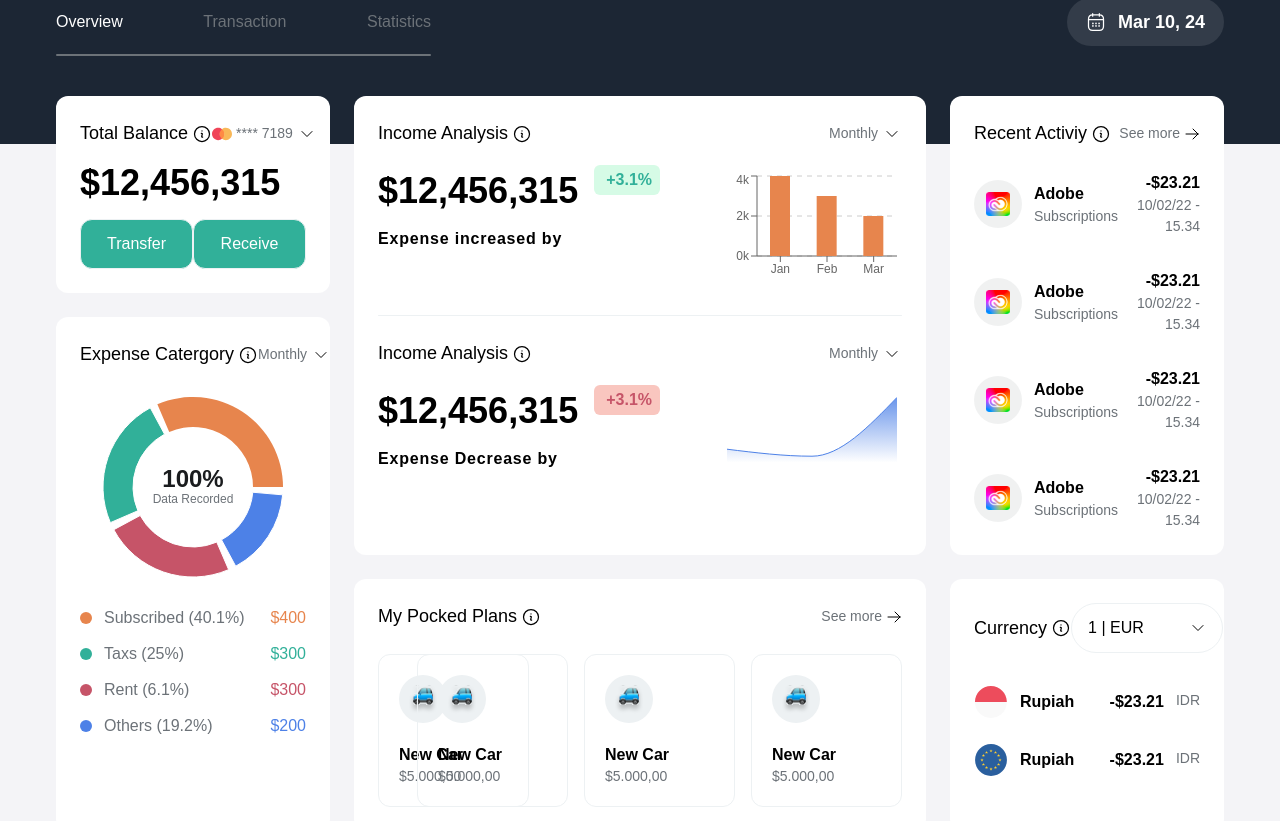
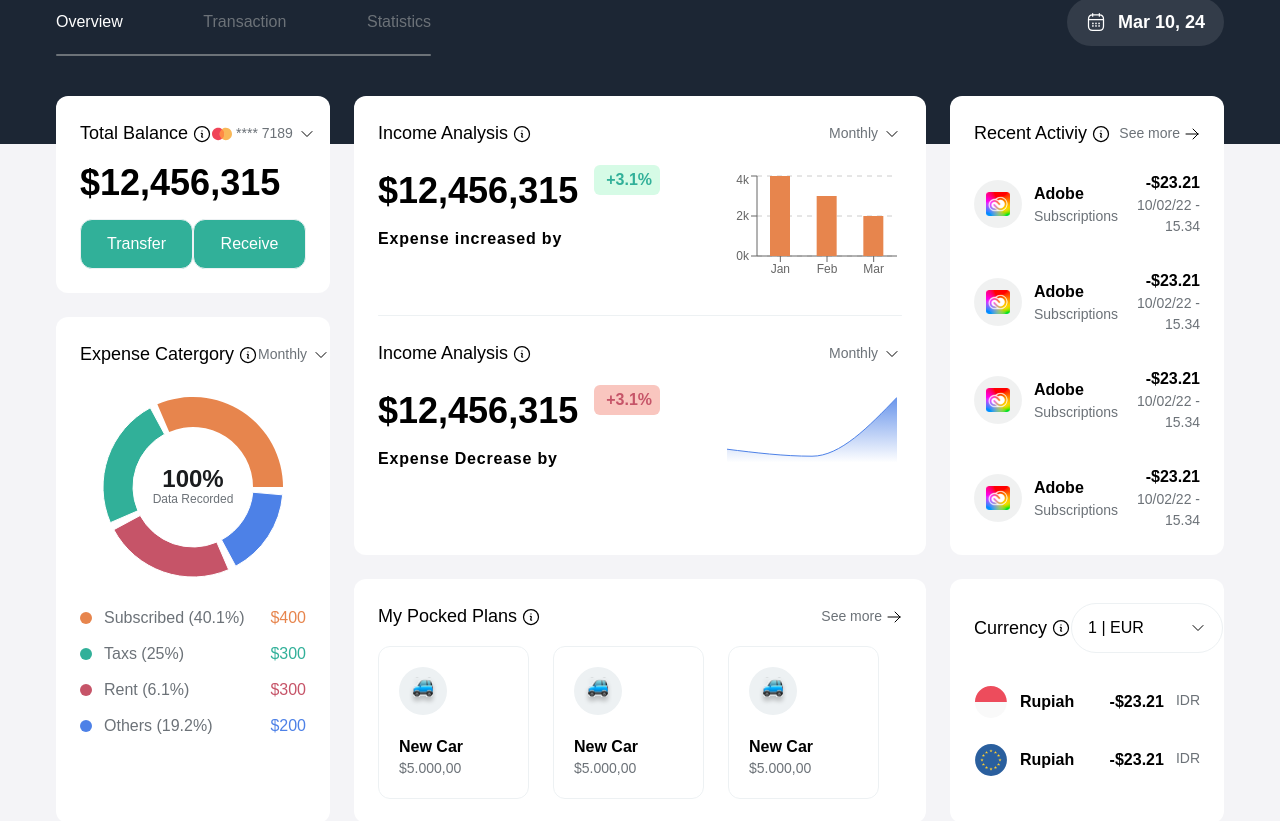
Before and after one commit to masudrahman-dev/findash, a React (Vite) app: page /a/dashboard/overview in a window 1280 px wide. Shown: the part 193-1014 px from the top of the page. Built offline with nearby package versions, Linux system fonts and the light colour scheme; a web font is replaced by a local one.

Commit message:
plan design fixed

```diff
--- a/src/pages/dashboard/Dashboard.tsx
+++ b/src/pages/dashboard/Dashboard.tsx
@@ -9,14 +9,14 @@ import Analysis from "./analysis/Analysis";
 import clx from "../../utils/clx";
 
 // const rows = "grid-rows-[minmax(209px,_1fr)";
-const rows = "lg:grid-rows-[1fr_minmax(209,_1fr)_1fr]";
+const rows = "lg:grid-rows-[1fr_minmax(1fr,_1fr)_1fr]";
 
 const Dashboard = () => {
   return (
     <>
       <div
         className={clx(
-          "grid   grid-cols-1   rounded-xl  lg:grid-cols-8  gap-base  lg:bg-transparent ",
+          "grid   grid-cols-1   gap-base  rounded-xl  lg:grid-cols-8  lg:bg-transparent ",
           rows,
         )}
       >
--- a/src/pages/dashboard/plans/Plans.tsx
+++ b/src/pages/dashboard/plans/Plans.tsx
@@ -17,7 +17,8 @@ const Plans = () => {
           <ArrowRightIcon />
         </div>
       </div>
-      <div className="grid lg:grid-flow-col grid-flow-row grid-cols-2 gap-4 overflow-x-auto  pt-base lg:grid-cols-1">
+
+      <div className="flex w-[350px] gap-base overflow-x-auto pt-4 lg:w-full ">
         <PlansCard />
         <PlansCard />
         <PlansCard />
--- a/src/pages/dashboard/plans/plans-card/PLansCard.tsx
+++ b/src/pages/dashboard/plans/plans-card/PLansCard.tsx
@@ -11,15 +11,19 @@ interface PlansCardProps {
 
 const PlansCard: React.FC<PlansCardProps> = ({ src, alt, label, amount }) => {
   return (
-    <div className=" w-[151px] rounded-xl border border-silver p-5">
+    <div className=" min-w-[151px]  rounded-xl border border-silver  p-5">
+      <div className="w-full">
         <IconWrapper iconWrapperStyle="bg-silver bg-opacity-100">
           <img src={src ? src : carIcon} alt={alt} />
         </IconWrapper>
-      <div className="w-full pt-5">
+        <div className="pt-5">
           <p className="text-nowrap text-base font-semibold">
             {label ? label : "New Car"}
           </p>
-        <p className="text-medium text-gray">${amount ? amount : "5.000,00"}</p>
+          <p className="text-medium text-gray">
+            ${amount ? amount : "5.000,00"}
+          </p>
+        </div>
       </div>
     </div>
   );
```
Lines whose indentation alone changed are shown as unchanged.
